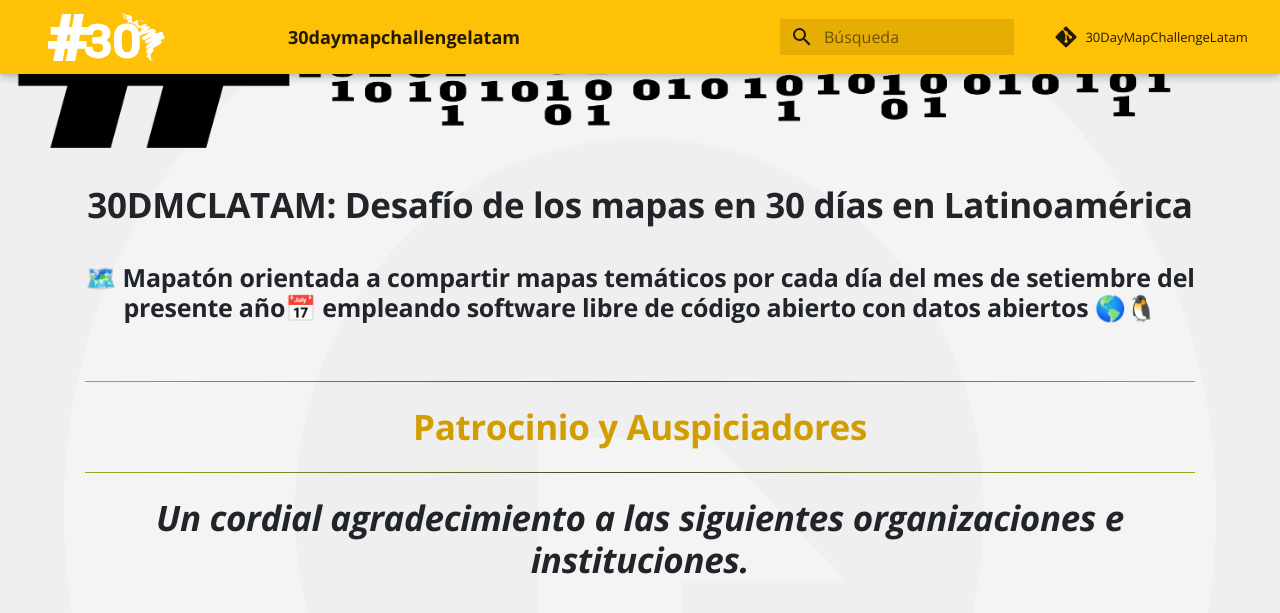
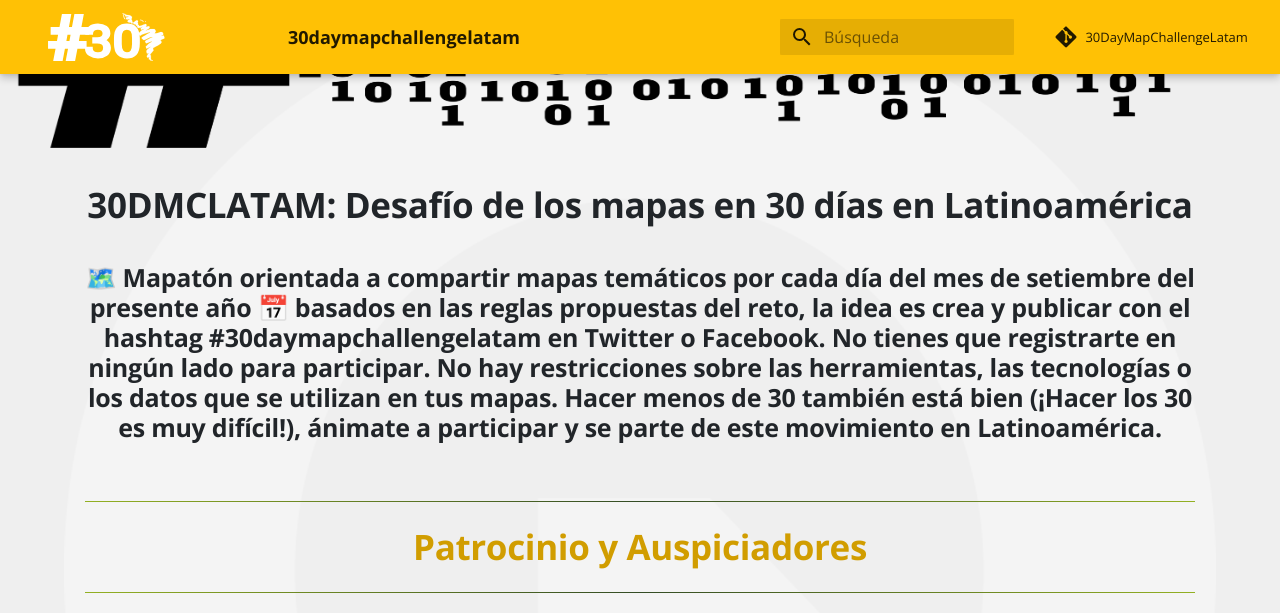
Before and after one commit to ambarja/30daymapchallengelatam, an MkDocs documentation site: the page built from docs/index.md, in a window 1280 px wide and 900 px high, scrolled down 352 px, cut to the strip 0-613 px from the top of the window. Built offline with MkDocs 1.6.1 and Material for MkDocs 9.7.7, drawn with Linux system fonts in a browser that asks for light colours; some web fonts are replaced; comment, search, counter and statistics services are not loaded.

Commit message:
update flyer

```diff
--- a/docs/index.md
+++ b/docs/index.md
@@ -27,7 +27,7 @@
               <div class="container">
                 <div class="text-center">
                 <h3 class="main_title">30DMCLATAM: Desafío de los mapas en 30 días en Latinoamérica</h3><br>
-  <h5 class="sub_title">🗺️ Mapatón orientada a compartir mapas temáticos por cada día del mes de setiembre del presente año📅 empleando software libre de código abierto con datos abiertos 🌎🐧</h5> <br>
+  <h5 class="sub_title">🗺️ Mapatón orientada a compartir mapas temáticos por cada día del mes de setiembre del presente año 📅 basados en las reglas propuestas del reto, la idea es crea y publicar con el hashtag #30daymapchallengelatam en Twitter o Facebook. No tienes que registrarte en ningún lado para participar. No hay restricciones sobre las herramientas, las tecnologías o los datos que se utilizan en tus mapas. Hacer menos de 30 también está bien (¡Hacer los 30 es muy difícil!), ánimate a participar y se parte de este movimiento en Latinoamérica.</h5> <br>
   <hr>
   <h3 class="main_title">  <a href="https://hfcqgis.opendatasicilia.it/esempi/lista_esempi/" title="Patrocinio y Auspiciadores" target="_parent">Patrocinio y Auspiciadores</a></h3>
 
```
